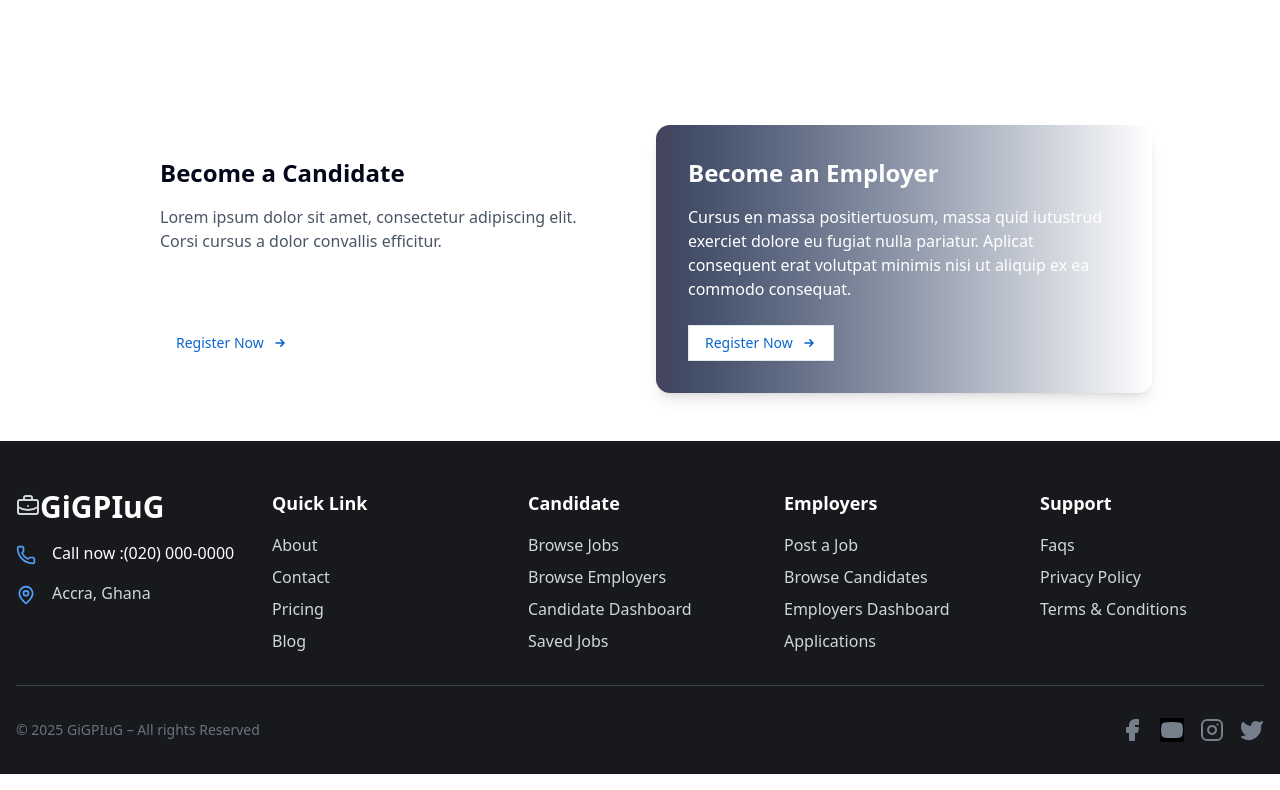
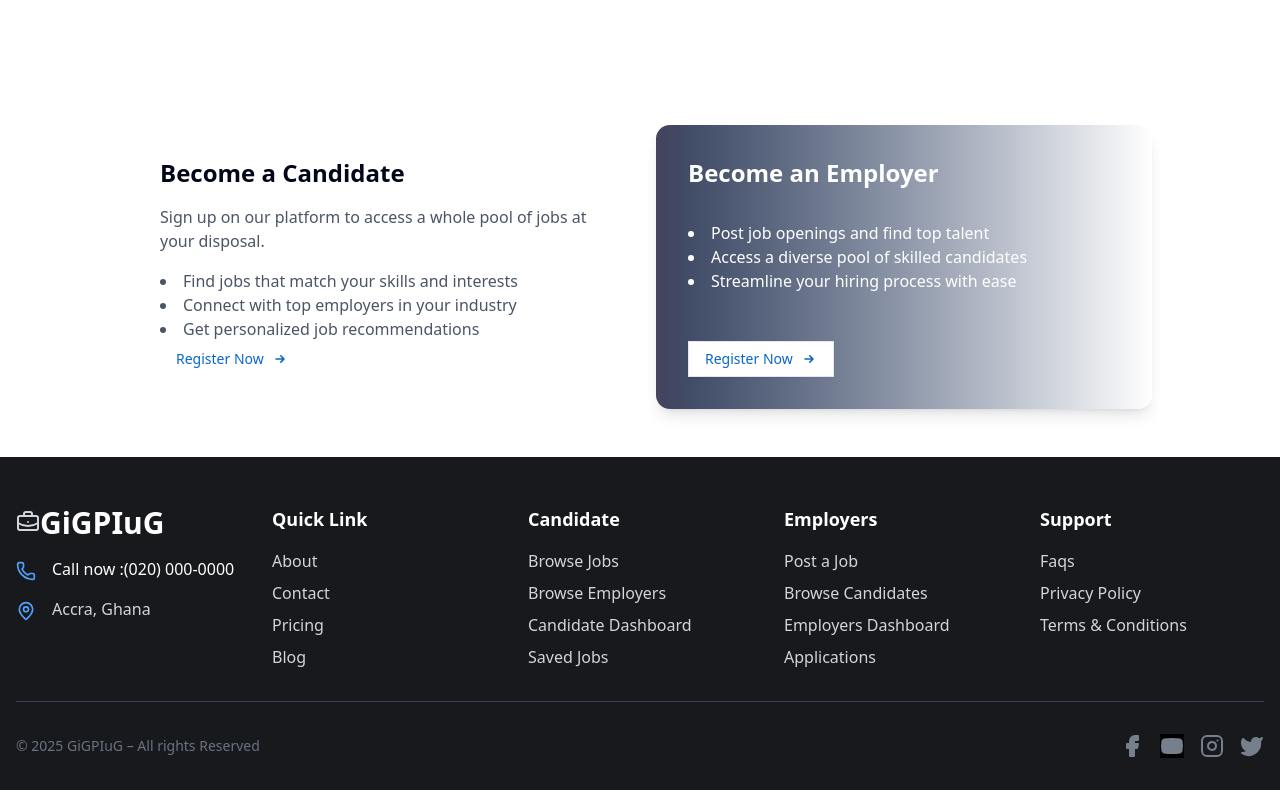
Before and after one commit to saintdannyyy/GiGPluG, a Next.js app: page / in a window 1280 px wide. Shown: the part 1467-2257 px from the top of the page. Built offline with nearby package versions, Linux system fonts and the light colour scheme.

Commit message:
Enhance candidate and employer sections: replace dummy descriptions and add key benefits

```diff
--- a/src/app/page.js
+++ b/src/app/page.js
@@ -131,9 +131,14 @@ export default function Home() {
               <div className="flex flex-col h-full">
                 <h2 className="text-2xl font-bold mb-4">Become a Candidate</h2>
                 <p className="text-gray-600 dark:text-gray-300">
-                  Lorem ipsum dolor sit amet, consectetur adipiscing elit. Corsi
-                  cursus a dolor convallis efficitur.
+                  Sign up on our platform to access a whole pool of jobs at your
+                  disposal.
                 </p>
+                <ul className="list-disc list-inside text-gray-600 dark:text-gray-300 mt-4">
+                  <li>Find jobs that match your skills and interests</li>
+                  <li>Connect with top employers in your industry</li>
+                  <li>Get personalized job recommendations</li>
+                </ul>
                 <div className="mt-auto">
                   <Button
                     variant="primary"
@@ -168,9 +173,11 @@ export default function Home() {
               <div className="flex flex-col h-full">
                 <h2 className="text-2xl font-bold mb-4">Become an Employer</h2>
                 <p className="mb-6">
-                  Cursus en massa positiertuosum, massa quid iutustrud exerciet
-                  dolore eu fugiat nulla pariatur. Aplicat consequent erat
-                  volutpat minimis nisi ut aliquip ex ea commodo consequat.
+                  <ul className="list-disc list-inside text-white mt-4">
+                    <li>Post job openings and find top talent</li>
+                    <li>Access a diverse pool of skilled candidates</li>
+                    <li>Streamline your hiring process with ease</li>
+                  </ul>
                 </p>
                 <div className="mt-auto">
                   <Button
```
